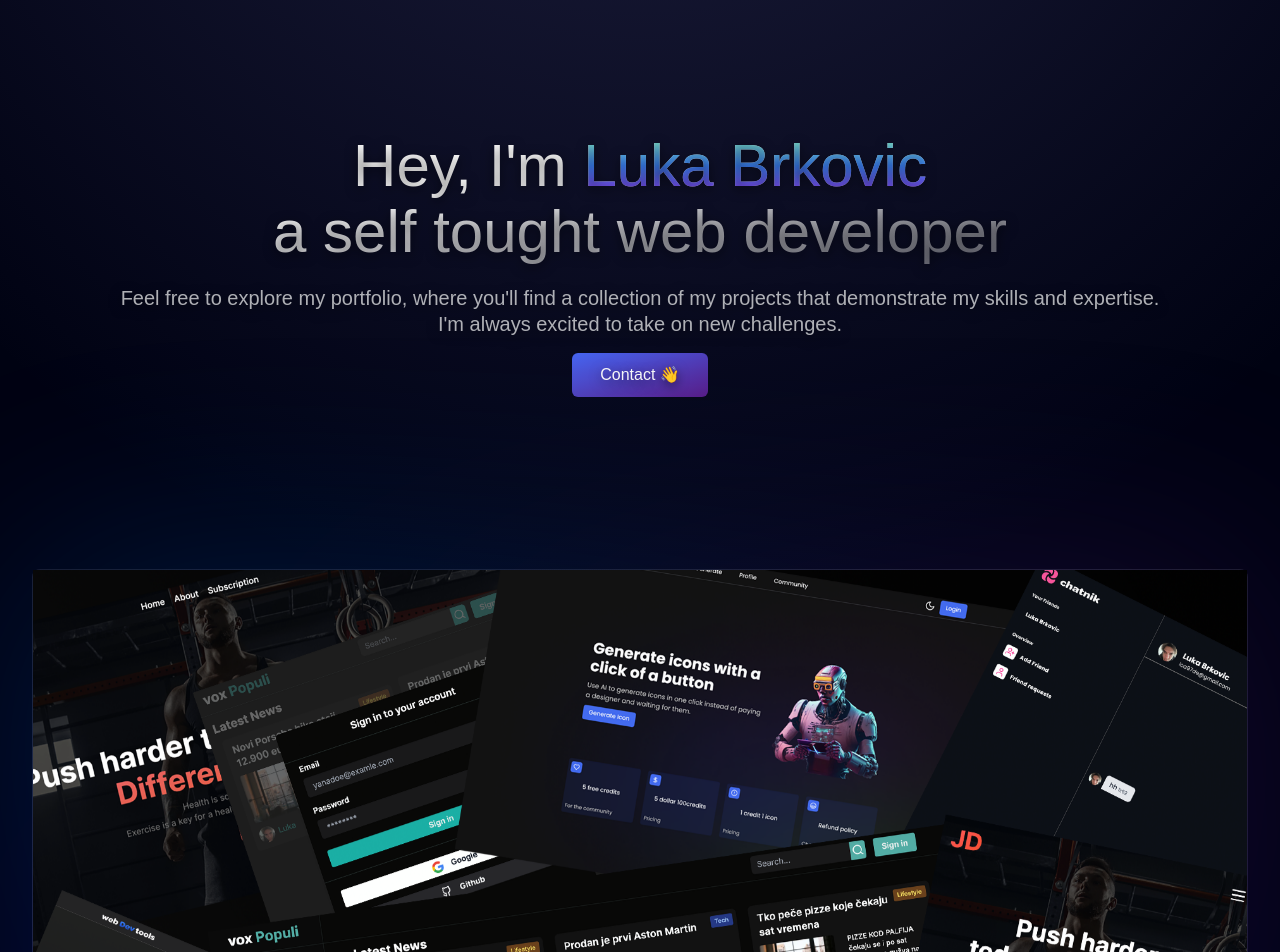
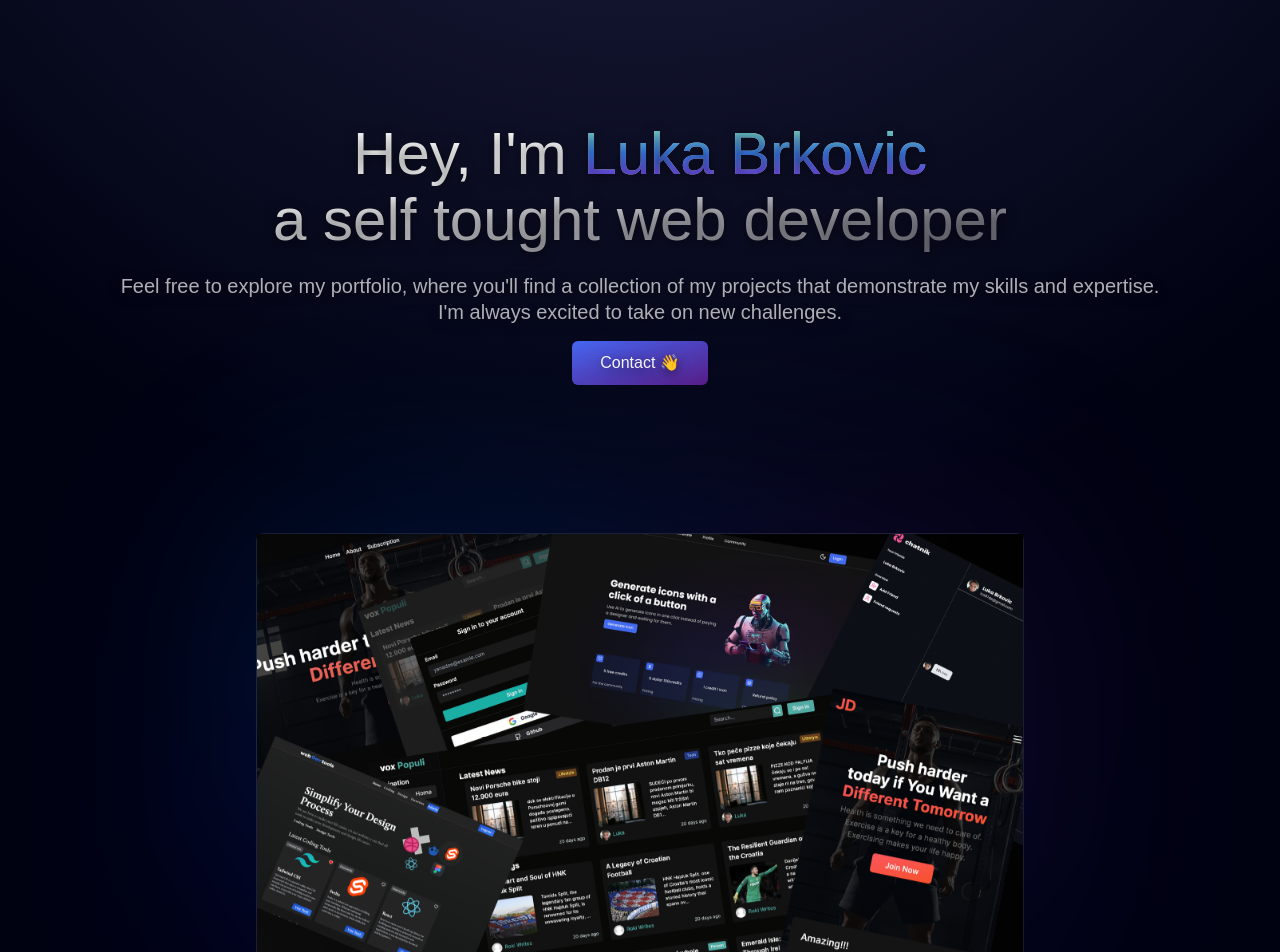
Before and after one commit to lucabrx/portfolio, a Next.js app: page / in a window 1280 px wide. Shown: the part 120-1072 px from the top of the page. Built offline with nearby package versions, Linux system fonts and the light colour scheme; a web font is replaced by a local one.

Commit message:
translation

```diff
--- a/src/app/page.tsx
+++ b/src/app/page.tsx
@@ -12,7 +12,7 @@ export default function Home() {
     <Container className='pb-[1000px]'>
        <Hero className='w-full md:mt-4 flex flex-col justify-center items-center '>
 
-          <HeroTitle className='mt-3 lg:mt-29 lpc:mt-31 mb-1 animate-fade-in opacity-0 translate-y-[-100px]'>Hey, I'm <span className='text-transparent bg-clip-text bg-title-gradient '>Luka Brkovic</span>  <br/>
+          <HeroTitle className='mt-3 lg:mt-28 lpc:mt-31 mb-1 animate-fade-in opacity-0 translate-y-[-100px]'>Hey, I'm <span className='text-transparent bg-clip-text bg-title-gradient '>Luka Brkovic</span>  <br/>
           <span className='hidden sms:block'>a self tought web developer</span>
           <span className='sms:hidden'>web developer</span>
           </HeroTitle>
--- a/src/components/HomeImage.tsx
+++ b/src/components/HomeImage.tsx
@@ -8,18 +8,20 @@ interface HomeImageProps {
 }
 
 const HomeImage: FC<HomeImageProps> = ({}) => {
-    const {ref, inView} = useInView({threshold: 0.99, triggerOnce: true})
+    const {ref, inView} = useInView({threshold: 0.8, triggerOnce: true})
 
     console.log(inView)
   return (
-<div ref={ref} className=" [perspective:2000px] mt-[120px]">
+<div ref={ref} className=" [perspective:2000px] mt-[96px] max-w-3xl">
 <div className={`
 relative rounded-lg border border-transparent-white bg-white bg-opacity-[0.01] bg-hero-gradient
 ${inView ?  "animate-image-rotate" : "[transform:rotateX(25deg)]"}
 before:absolute before:top-0 before:left-0 before:h-full before:w-full before:bg-hero-glow before:opacity-0 before:[filter:blur(120px)]
 ${inView ? "before:animate-image-glow" : ""}
 `}>
-<img className='relative z-10'  src="/hero.png" alt='hero image' />
+<img className={`relative  z-10  transition-opacity delay-[650ms]
+${inView ? "opacity-100" : "opacity-0"}
+`}  src="/hero.png" alt='hero image' />
 </div>
 </div>
 )
```
